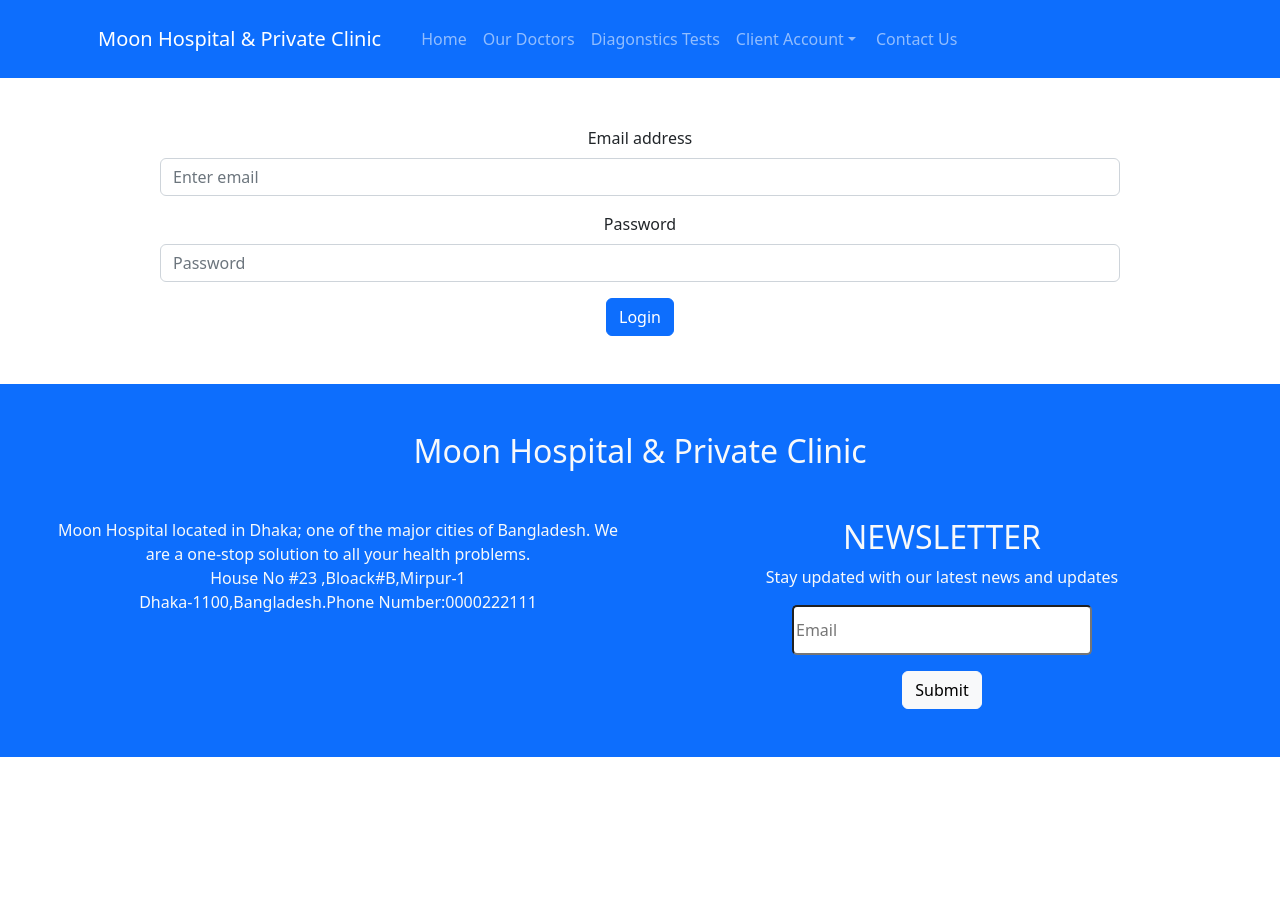
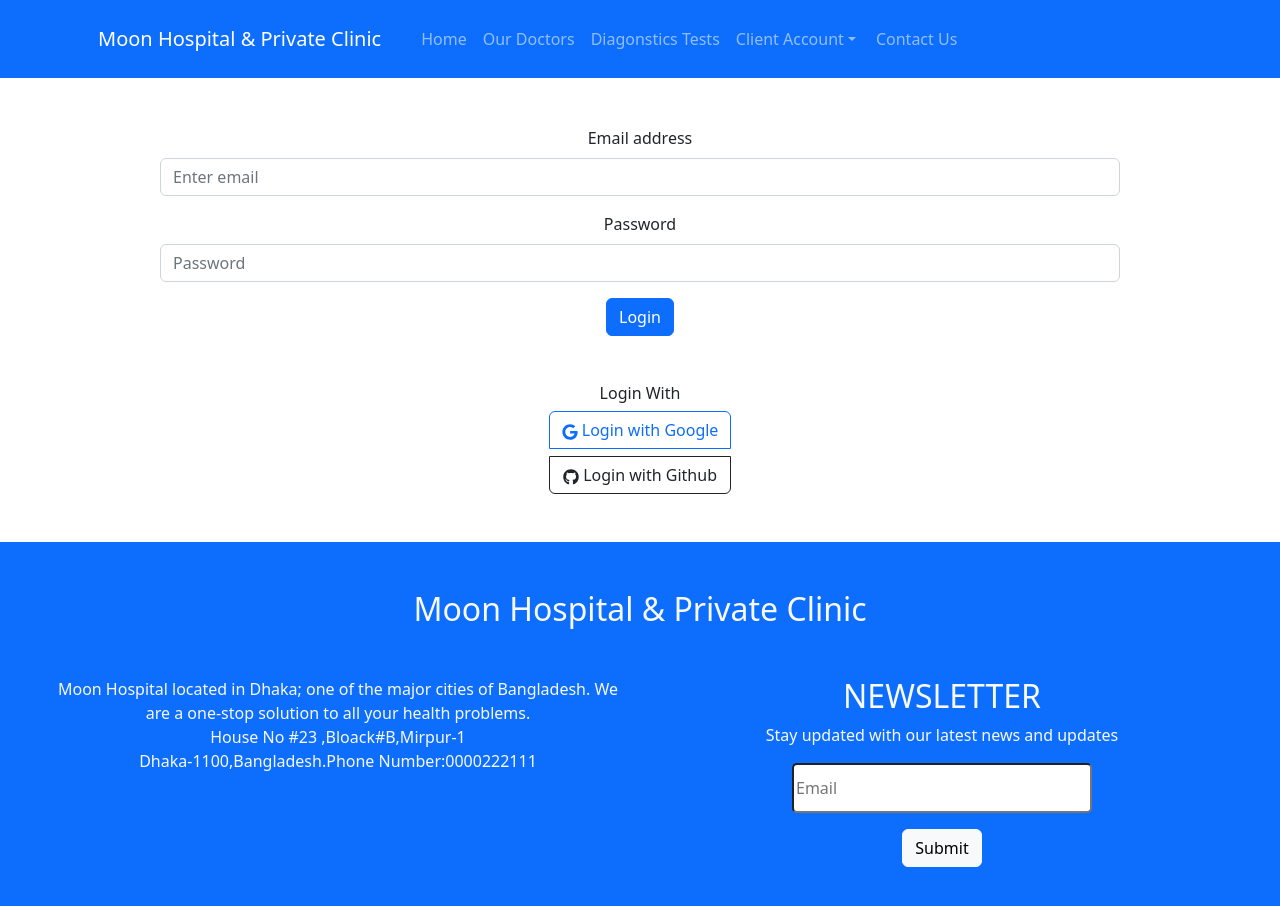
Before and after one commit to AlamNurul95/moon-clinic, a React (Create React App) app: page /login in a window 1280 px wide. Shown: the top 906 px of the page. Before the commit the page ends 800 px from the top, so only its background shows below. Built offline with nearby package versions, Linux system fonts and the light colour scheme.

Commit message:
loginButton

```diff
--- a/package.json
+++ b/package.json
@@ -10,6 +10,7 @@
     "react": "^18.2.0",
     "react-bootstrap": "^2.7.4",
     "react-dom": "^18.2.0",
+    "react-icons": "^4.9.0",
     "react-router-dom": "^6.11.2",
     "react-scripts": "5.0.1",
     "web-vitals": "^2.1.4"
--- a/src/Pages/Login/Login.js
+++ b/src/Pages/Login/Login.js
@@ -1,6 +1,8 @@
 import React from 'react';
-import Button from 'react-bootstrap/Button';
+import { Button, ButtonGroup } from 'react-bootstrap';
 import Form from 'react-bootstrap/Form';
+import { FaGoogle,FaGithub } from 'react-icons/fa';
+
 
 const Login = () => {
 
@@ -8,7 +10,8 @@ const Login = () => {
         event.preventDefault();
     }
     return (
-        <div className='my-5 d-flex justify-content-center'>
+        <div>
+            <div className='my-5 d-flex justify-content-center'>
             <Form className='w-75' onSubmit={handleSubmit}>
             <Form.Group className="mb-3" controlId="formBasicEmail">
                 <Form.Label>Email address</Form.Label>
@@ -29,6 +32,15 @@ const Login = () => {
             </Form.Text>
         </Form>
         </div>
+        <div className='mb-5'>
+            <h6>Login With </h6>
+             <ButtonGroup vertical>
+                <Button className='mb-2' variant="outline-primary"><FaGoogle></FaGoogle>  Login with Google</Button>
+                <Button variant="outline-dark"><FaGithub></FaGithub> Login with Github</Button>
+            </ButtonGroup>
+
+        </div>
+        </div>
     );
 };
 
```
Also changed, not shown: 1 other file (tests, documents, lock files or other folders).
